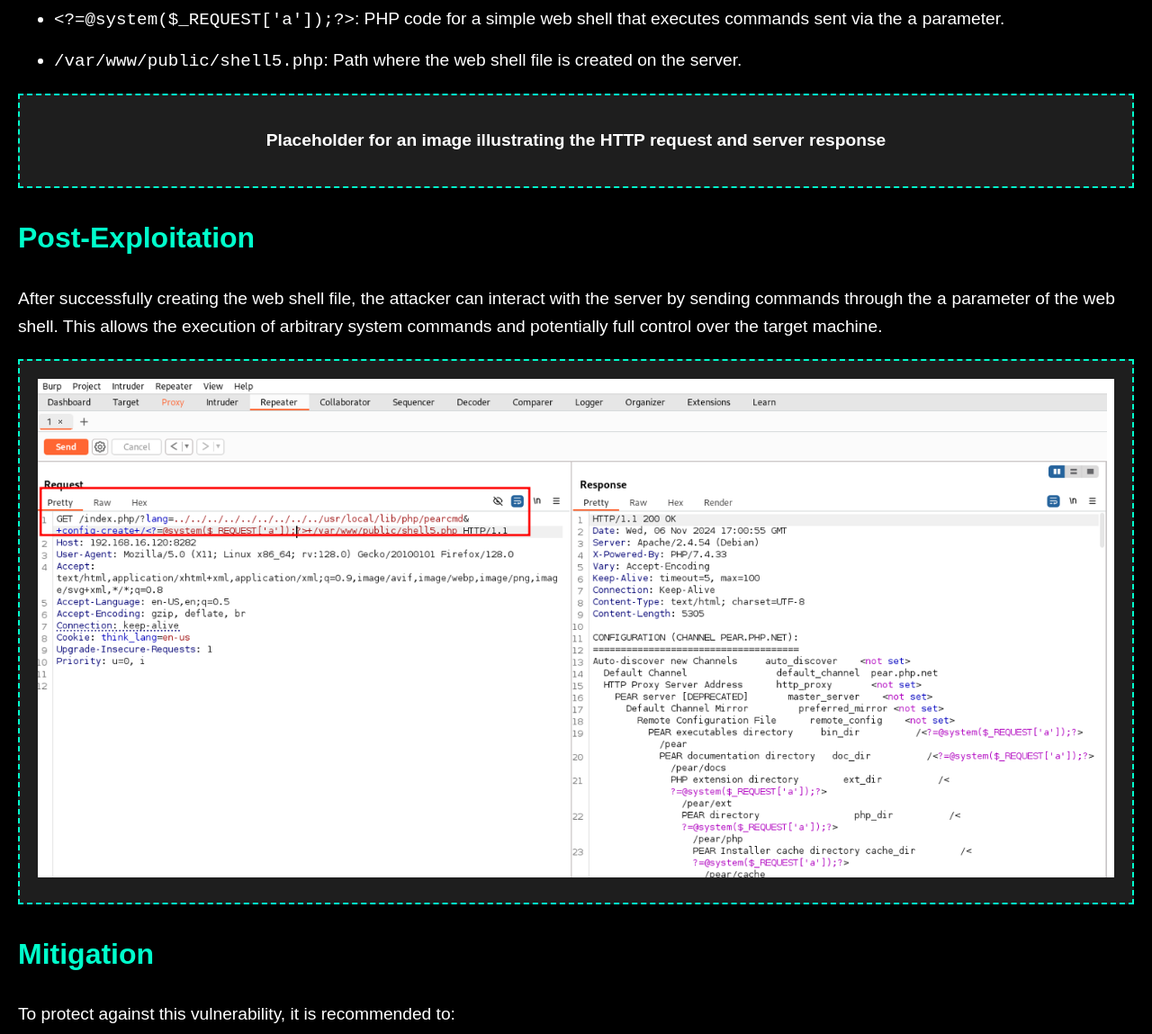
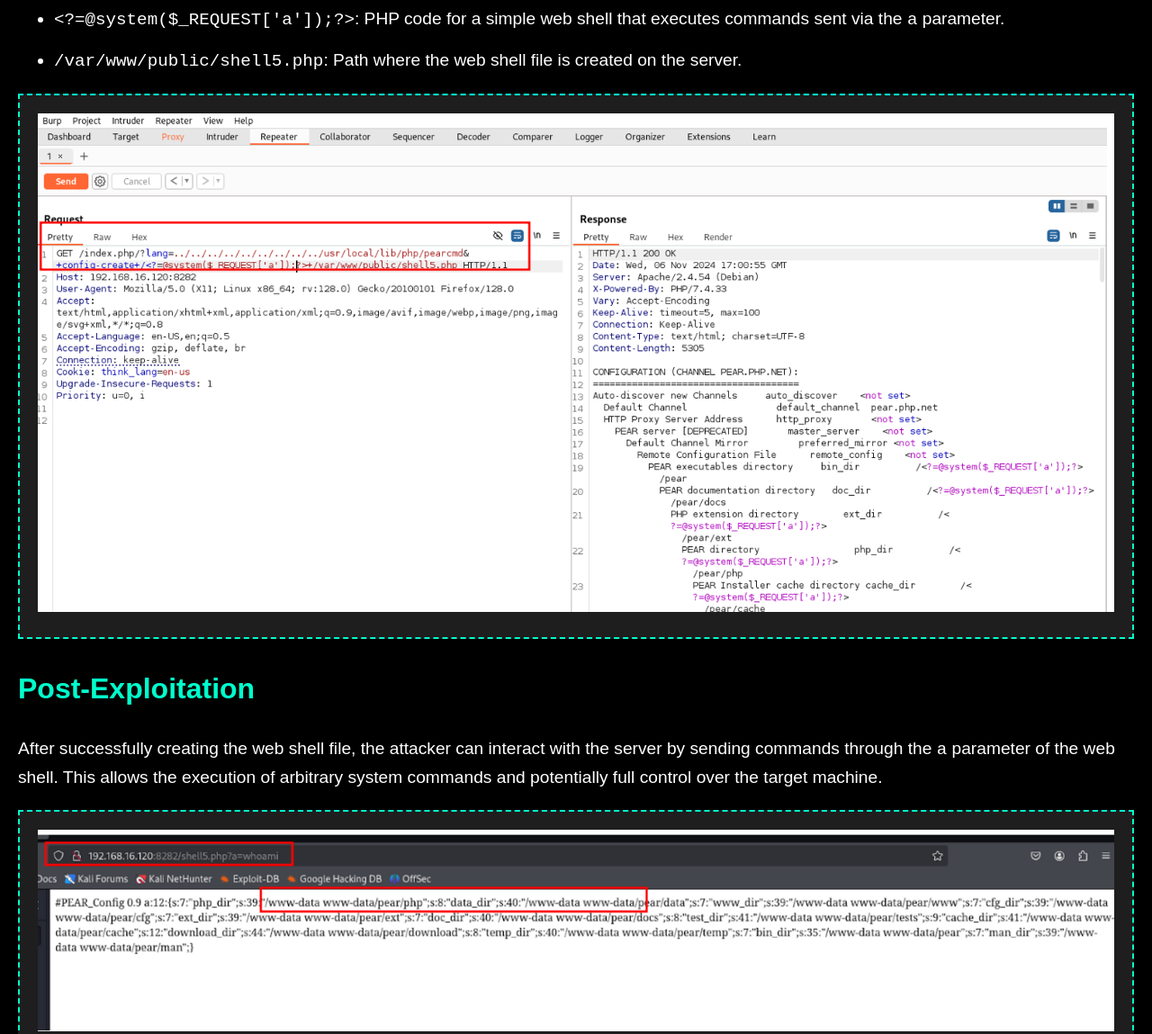
Before and after one commit to DouglasANCosta/cyber-vulnerabilities-site, a plain HTML site: page docs/vulnerability1.html in a window 1280 px wide. Shown: the part 800-1949 px from the top of the page at 90% size. Drawn offline with Linux system fonts and the light colour scheme.

Commit message:
Update vulnerability1.html

```diff
--- a/docs/vulnerability1.html
+++ b/docs/vulnerability1.html
@@ -91,7 +91,7 @@
     </p>
 
     <div class="image-placeholder">
-        <p><strong>Placeholder for an image illustrating the HTTP request and server response</strong></p>
+<img src="/cyber-vulnerabilities-site/imagens/Thinkphpburp.png" alt="Exploit by Burp" style="max-width: 100%; height: auto;">
     </div>
 
     <h2>Post-Exploitation</h2>
@@ -102,7 +102,7 @@
     </p>
 
     <div class="image-placeholder">
-<img src="/cyber-vulnerabilities-site/imagens/Thinkphpburp.png" alt="Exploit by Burp" style="max-width: 100%; height: auto;">
+<img src="/cyber-vulnerabilities-site/imagens/thinkphpwebshell.png" alt="Exploit by Burp" style="max-width: 100%; height: auto;">
     </div>
 
     <h2>Mitigation</h2>
```
